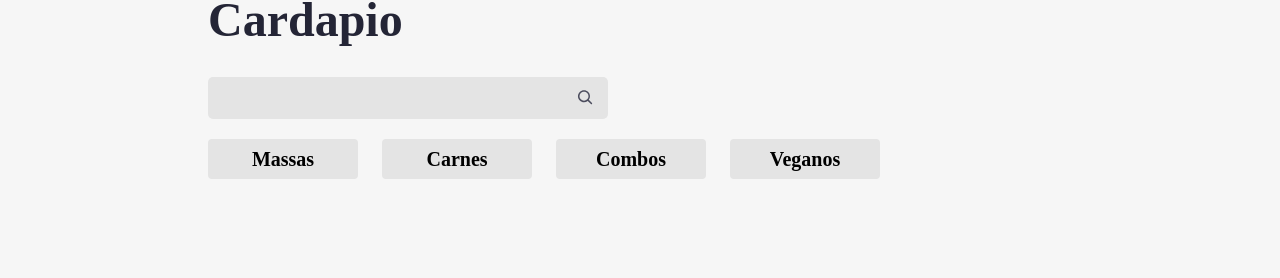
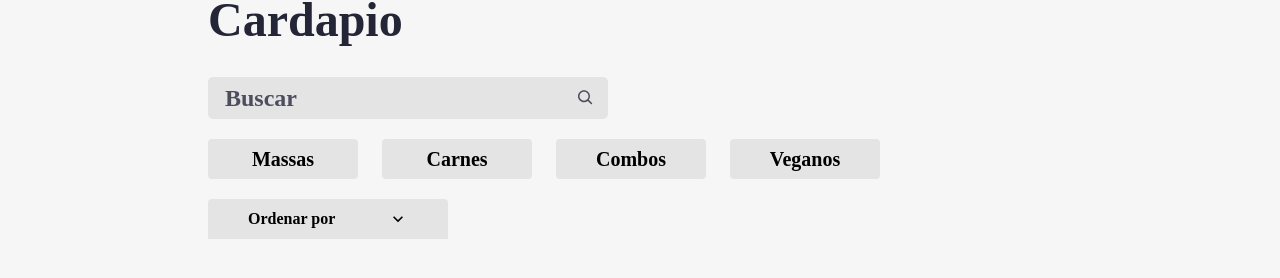
Before and after one commit to joaoricardoM/restaurant, a React (Create React App) app: page / in a window 1280 px wide. Shown: the part 522-800 px from the top of the page. Built offline with nearby package versions, Linux system fonts and the light colour scheme; a web font is replaced by a local one.

Commit message:
update Buscar

```diff
--- a/src/pages/Buscador/index.tsx
+++ b/src/pages/Buscador/index.tsx
@@ -10,7 +10,11 @@ interface Props {
 export default function Buscardor({ busca, setBusca }: Props) {
   return (
     <div className={styles.buscador}>
-      <input value={busca} onChange={(event) => setBusca(event.target.value)} />
+      <input
+        value={busca}
+        onChange={(event) => setBusca(event.target.value)}
+        placeholder="Buscar"
+      />
       <CgSearch size={20} color="#4C4D5E" />
     </div>
   );
--- a/src/pages/index.tsx
+++ b/src/pages/index.tsx
@@ -3,10 +3,12 @@ import { ReactComponent as Logo } from "../assets/logo.svg";
 import Buscardor from "./Buscador";
 import { useState } from "react";
 import Filtros from "./filtros";
+import Ordenador from "./Ordenador";
 
 export default function Cardapio() {
   const [busca, setBusca] = useState("");
   const [filtro, setFiltro] = useState<number | null>(null);
+  const [ordenador, setOrdenador] = useState("");
 
   return (
     <main>
@@ -21,6 +23,7 @@ export default function Cardapio() {
         <Buscardor busca={busca} setBusca={setBusca} />
         <div className={styles.cardapio__filtros}>
           <Filtros filtro={filtro} setFiltro={setFiltro} />
+          <Ordenador ordenador={ordenador} setOrdenador={setOrdenador} />
         </div>
       </section>
     </main>
```
